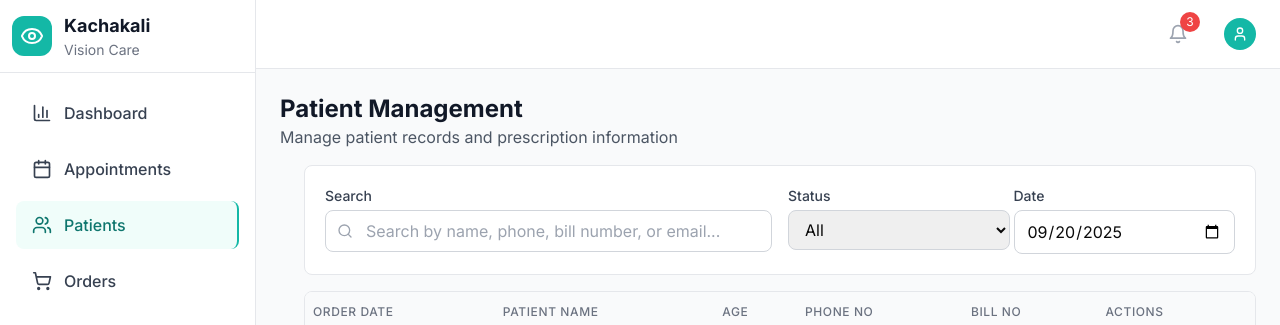
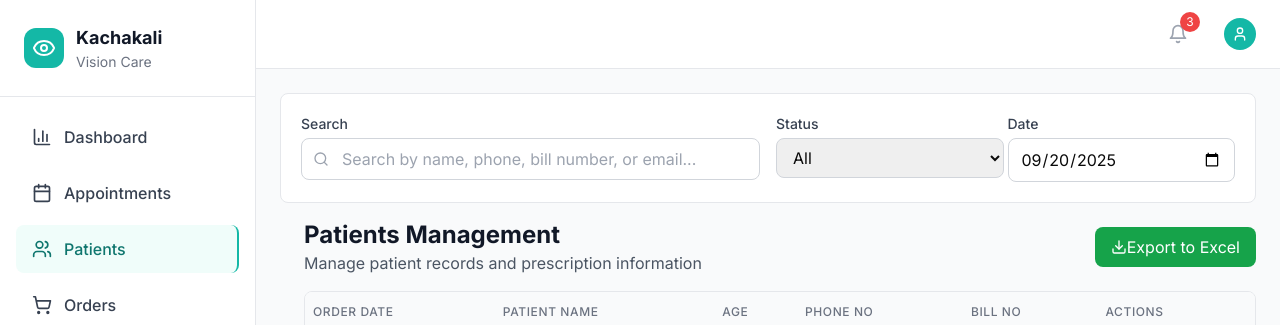
Before and after one commit to NITISHsng/visionCare, a Next.js app: page /admin in a window 1280 px wide. Both pictures are taken after a click on the button "Patients". Shown: the top 325 px of the page. Built offline with nearby package versions, Linux system fonts and the light colour scheme; no server answers; the database is empty.

Commit message:
add export option

```diff
--- a/app/api/dashboard/route.ts
+++ b/app/api/dashboard/route.ts
@@ -16,7 +16,7 @@ clientPromise = globalThis._mongoClientPromise;
 export async function GET() {
   try {
     const client = await clientPromise;
-    const db = client.db("visionCare"); // specify your database name
+    const db = client.db("visionCare");
 
     const [staff, services, patients] = await Promise.all([
       db.collection("staff").find({}).sort({ createdAt: -1 }).toArray(),
--- /dev/null
+++ b/app/edit/page.tsx
@@ -0,0 +1,9 @@
+import React from 'react'
+
+const page = () => {
+  return (
+    <div>page</div>
+  )
+}
+
+export default page
--- a/package.json
+++ b/package.json
@@ -49,6 +49,7 @@
     "embla-carousel-react": "^8.3.0",
     "eslint": "8.49.0",
     "eslint-config-next": "13.5.1",
+    "file-saver": "^2.0.5",
     "input-otp": "^1.2.4",
     "lucide-react": "^0.446.0",
     "mongodb": "^6.20.0",
@@ -69,6 +70,10 @@
     "tailwindcss-animate": "^1.0.7",
     "typescript": "5.2.2",
     "vaul": "^0.9.9",
+    "xlsx": "^0.18.5",
     "zod": "^3.23.8"
+  },
+  "devDependencies": {
+    "@types/file-saver": "^2.0.7"
   }
 }
--- /dev/null
+++ b/src/components/ExportPatientsDetails.tsx
@@ -0,0 +1,91 @@
+import React from "react";
+import * as XLSX from "xlsx";
+import { saveAs } from "file-saver";
+import { useDashboardData } from "../contexts/dataCollection";
+import { Download } from "lucide-react";
+
+function flattenObject(obj: any, parentKey = "", result: any = {}): any {
+  for (let key in obj) {
+    const newKey = parentKey ? `${parentKey}.${key}` : key;
+    if (typeof obj[key] === "object" && obj[key] !== null && !Array.isArray(obj[key])) {
+      flattenObject(obj[key], newKey, result);
+    } else {
+      result[newKey] = obj[key];
+    }
+  }
+  return result;
+}
+
+function filterFields(obj: any, fields: string[]): Record<string, any> {
+  const filtered: Record<string, any> = {};
+  for (let field of fields) {
+    if (obj.hasOwnProperty(field)) filtered[field] = obj[field];
+  }
+  return filtered;
+}
+
+const ExportPatientsDetails: React.FC = () => {
+  const { patients } = useDashboardData();
+
+  const fieldsToExport = [
+    "ptName",
+    "age",
+    "email",
+    "phoneNo",
+    "gender",
+    "repeated",
+    "billNo",
+    "visitPrice",
+    "opticalaPrice",
+    "frameId",
+    "framePrice",
+    "lenseId",
+    "lensePrice",
+    "deliveryDate",
+    "medicinePrice",
+    "totalAmount",
+    "totalDue",
+    "glassesPrescription.rightEye.sph",
+    "glassesPrescription.rightEye.add",
+    "glassesPrescription.leftEye.sph",
+    "glassesPrescription.leftEye.add",
+    "glassesPrescription.use",
+  ];
+
+  const exportExcel = () => {
+    if (!patients || patients.length === 0) {
+      alert("No patient data found!");
+      return;
+    }
+
+    // Flatten and filter each patient
+    const processedData = patients.map((patient: any) => {
+      const flat = flattenObject(patient);
+      return filterFields(flat, fieldsToExport);
+    });
+
+    // Convert to Excel
+    const worksheet = XLSX.utils.json_to_sheet(processedData);
+    const workbook = XLSX.utils.book_new();
+    XLSX.utils.book_append_sheet(workbook, worksheet, "Patients");
+
+    const excelBuffer = XLSX.write(workbook, { bookType: "xlsx", type: "array" });
+    const blob = new Blob([excelBuffer], { type: "application/octet-stream" });
+    saveAs(blob, "Patient_Details.xlsx");
+  };
+
+  return (
+    <button
+      onClick={exportExcel}
+      className="bg-green-600 text-white px-2 md:px-4 py-1 md:py-2 rounded-lg hover:bg-green-700"
+    >
+
+        <span className="flex items-center">
+         <Download className="h-4 w-4" />
+      Export to Excel
+        </span>
+    </button>
+  );
+};
+
+export default ExportPatientsDetails;
--- a/src/components/Sidebar.tsx
+++ b/src/components/Sidebar.tsx
@@ -78,7 +78,7 @@ export function Sidebar({ onTabChange, isOpen, onClose }: SidebarProps) {
         lg:relative lg:translate-x-0
         ${isOpen ? 'translate-x-0' : '-translate-x-full'}
       `}>
-        <div className="p-3 border-b border-gray-200">
+        <div className="p-6 border-b border-gray-200">
           <div className="flex items-center space-x-3">
             <div className="w-10 h-10 bg-teal-500 rounded-xl flex items-center justify-center">
               <Eye className="h-6 w-6 text-white" />
--- a/src/components/admin/PatientsTab.tsx
+++ b/src/components/admin/PatientsTab.tsx
@@ -4,6 +4,7 @@ import React, { useState } from "react";
 import { Users, Search, Edit, User, Eye } from "lucide-react";
 import { useDashboardData } from "@/src/contexts/dataCollection";
 import Link from "next/link";
+import ExportPatientsDetails from "../ExportPatientsDetails";
 
 export function PatientsTab() {
   const { patients} = useDashboardData();
@@ -43,14 +44,6 @@ const formatDateDisplay = (date: Date | string) => {
 
   return (
     <div className="space-y-4 md:space-x-6">
-      <div>
-        <h1 className="text-2xl font-bold text-gray-900">Patient Management</h1>
-        <p className="text-gray-600 hidden lg:flex ">
-          Manage patient records and prescription information
-        </p>
-      </div>
-
-      {/* Filters */}
       <div className="bg-white rounded-lg p-2 md:p-5 border border-gray-200">
         <div className="grid grid-cols-1 md:grid-cols-2 gap-2 md:gap-4">
           <div>
@@ -98,6 +91,20 @@ const formatDateDisplay = (date: Date | string) => {
               />
             </div>
           </div>
+        </div>
+      </div>
+        <div className="flex justify-between items-center">
+        <div>
+          <h1 className="text-[20px] md:text-2xl font-bold text-gray-900">
+            Patients Management
+          </h1>
+          <p className="text-gray-600 hidden lg:flex ">
+             Manage patient records and prescription information
+          </p>
+        </div>
+        <div>
+
+          <ExportPatientsDetails/>
         </div>
       </div>
 
```
Also changed, not shown: src/components/admin/OrdersTab.tsx (+0 -162 lines), 1 other file (tests, documents, lock files or other folders).
